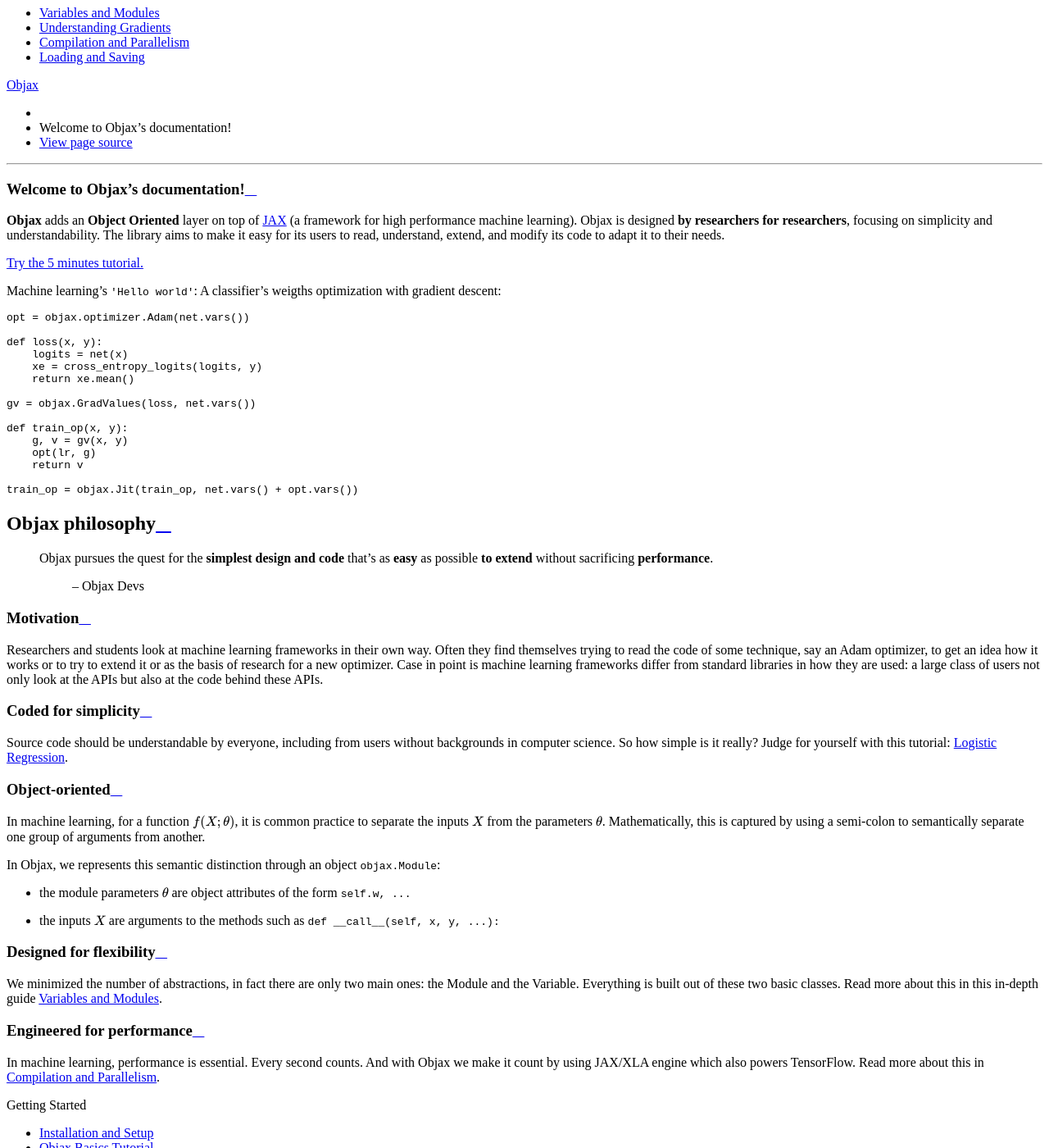
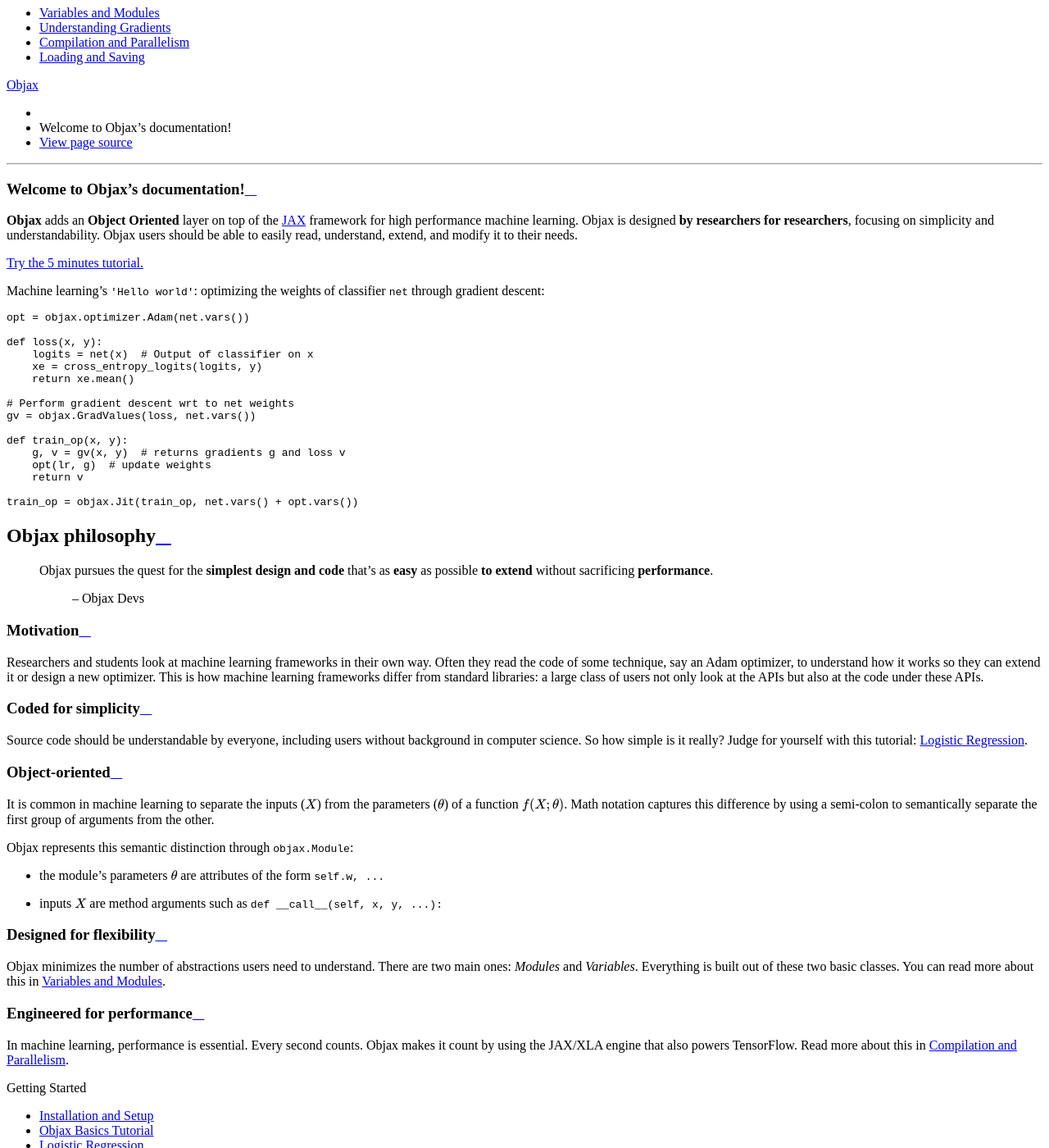
Before and after one commit to google/objax, a Sphinx documentation site: the page built from docs/source/index.rst, in a window 1280 px wide and 1400 px high, scrolled down 298 px. Shown: the whole window at 82% size. Built offline with Sphinx 7.4.7 and the Read the Docs theme 2.0.0, drawn with Linux system fonts in a browser that asks for light colours.

Commit message:
Editing pass over a few documentation pages.

```diff
--- a/docs/source/index.rst
+++ b/docs/source/index.rst
@@ -1,28 +1,30 @@
 Welcome to Objax's documentation!
 =================================
 
-**Objax** adds an **Object Oriented** layer on top of `JAX <https://github.com/google/jax>`_
-(a framework for high performance machine learning).
-Objax is designed **by researchers for researchers**, focusing on simplicity and understandability.
-The library aims to make it easy for its users to read, understand, extend, and modify its code to adapt it
-to their needs.
+**Objax** adds an **Object Oriented** layer on top of the `JAX <https://github.com/google/jax>`_
+framework for high performance machine learning. Objax is designed
+**by researchers for researchers**, focusing on simplicity and
+understandability. Objax users should be able to easily read,
+understand, extend, and modify it to their needs.
 
 :doc:`Try the 5 minutes tutorial. <notebooks/Objax_Basics>`
 
-Machine learning's :code:`'Hello world'`: A classifier's weigths optimization with gradient descent::
+Machine learning's :code:`'Hello world'`: optimizing the weights of
+classifier ``net`` through gradient descent::
 
    opt = objax.optimizer.Adam(net.vars())
 
    def loss(x, y):
-       logits = net(x)
+       logits = net(x)  # Output of classifier on x
        xe = cross_entropy_logits(logits, y)
        return xe.mean()
 
+   # Perform gradient descent wrt to net weights
    gv = objax.GradValues(loss, net.vars())
 
    def train_op(x, y):
-       g, v = gv(x, y)
-       opt(lr, g)
+       g, v = gv(x, y)  # returns gradients g and loss v
+       opt(lr, g)  # update weights
        return v
 
    train_op = objax.Jit(train_op, net.vars() + opt.vars())
@@ -32,51 +34,59 @@
 
 .. epigraph::
 
-   Objax pursues the quest for the **simplest design and code** that's as **easy** as possible **to extend**
-   without sacrificing **performance**.
+   Objax pursues the quest for the **simplest design and code** that's
+   as **easy** as possible **to extend**  without sacrificing
+   **performance**.
 
     -- Objax Devs
 
 Motivation
 ^^^^^^^^^^
 
-Researchers and students look at machine learning frameworks in their own way.
-Often they find themselves trying to read the code of some technique, say an Adam optimizer, to get an idea
-how it works or to try to extend it or as the basis of research for a new optimizer.
-Case in point is machine learning frameworks differ from standard libraries in how they are used: a large class of
-users not only look at the APIs but also at the code behind these APIs.
+Researchers and students look at machine learning frameworks in their
+own way. Often they read the code of some technique, say an Adam
+optimizer, to understand how it works so they can extend it or design
+a new optimizer. This is how machine learning frameworks differ
+from standard libraries: a large class of users not only look at the
+APIs but also at the code under these APIs.
 
 Coded for simplicity
 ^^^^^^^^^^^^^^^^^^^^
 
-Source code should be understandable by everyone, including from users without backgrounds in computer science.
-So how simple is it really? Judge for yourself with this tutorial: :doc:`notebooks/Logistic_Regression`.
+Source code should be understandable by everyone, including users
+without background in computer science. So how simple is it really?
+Judge for yourself with this tutorial:
+:doc:`notebooks/Logistic_Regression`.
 
 Object-oriented
 ^^^^^^^^^^^^^^^
-In machine learning, for a function :math:`f(X; \theta)`, it is common practice to separate the
-inputs :math:`X` from the parameters :math:`\theta`.
-Mathematically, this is captured by using a semi-colon to semantically separate one group of arguments from another.
+It is common in machine learning to separate the inputs (:math:`X`)
+from the parameters (:math:`\theta`) of a function :math:`f(X;
+\theta)`. Math notation captures this difference by using a semi-colon
+to semantically separate the first group of arguments from the other.
 
-In Objax, we represents this semantic distinction through an object :py:class:`objax.Module`:
+Objax represents this semantic distinction through :py:class:`objax.Module`:
 
-* the module parameters :math:`\theta` are object attributes of the form :code:`self.w, ...`
-* the inputs :math:`X` are arguments to the methods such as :code:`def __call__(self, x, y, ...):`
+* the module's parameters :math:`\theta` are attributes of the
+  form :code:`self.w, ...`
+* inputs :math:`X` are method arguments such as :code:`def
+  __call__(self, x, y, ...):`
 
 Designed for flexibility
 ^^^^^^^^^^^^^^^^^^^^^^^^
 
-We minimized the number of abstractions, in fact there are only two main ones: the Module and the Variable.
-Everything is built out of these two basic classes. Read more about this in this in-depth guide
+Objax minimizes the number of abstractions users need to
+understand. There are two main ones: *Modules* and
+*Variables*. Everything is built out of
+these two basic classes. You can read more about this in
 :doc:`advanced/variables_and_modules`.
 
 Engineered for performance
 ^^^^^^^^^^^^^^^^^^^^^^^^^^
 
-In machine learning, performance is essential.
-Every second counts.
-And with Objax we make it count by using JAX/XLA engine which also powers TensorFlow.
-Read more about this in :doc:`advanced/jit`.
+In machine learning, performance is essential. Every second
+counts. Objax makes it count by using the JAX/XLA engine that
+also powers TensorFlow. Read more about this in :doc:`advanced/jit`.
 
 
 .. toctree::
```
Also changed, not shown: docs/source/examples.rst (+13 -14 lines), docs/source/installation_setup.rst (+10 -8 lines), docs/source/notebooks/Objax_Basics.ipynb.
